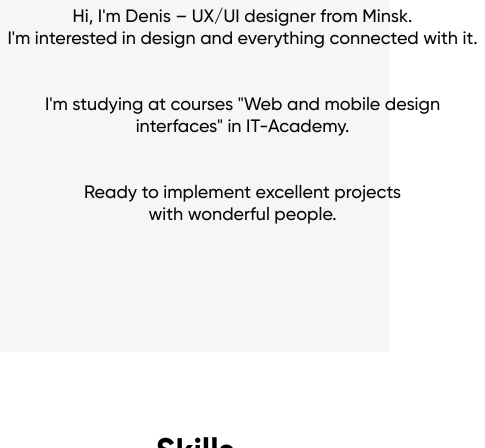
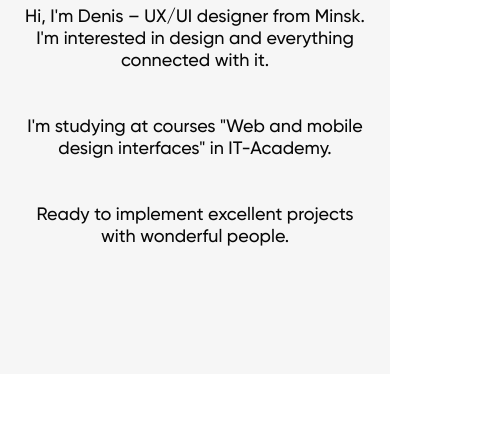
Before and after one commit to letow/Designer-portfolio, a plain HTML site: page index.html in a window 390 px wide. Shown: the part 714-1162 px from the top of the page, 485 px wide, since content can reach past the window. Drawn offline with Linux system fonts and the light colour scheme.

Commit message:
horizontal scroll removed

```diff
--- a/style/style.scss
+++ b/style/style.scss
@@ -222,6 +222,9 @@ hr{
         justify-content: space-evenly;
         flex-wrap: wrap;
     }
+    .about-text{
+        width: 90%;
+    }
 }
 
 @media (max-width: 500px){
```
Also changed, not shown: style/style.css, 1 other file.
